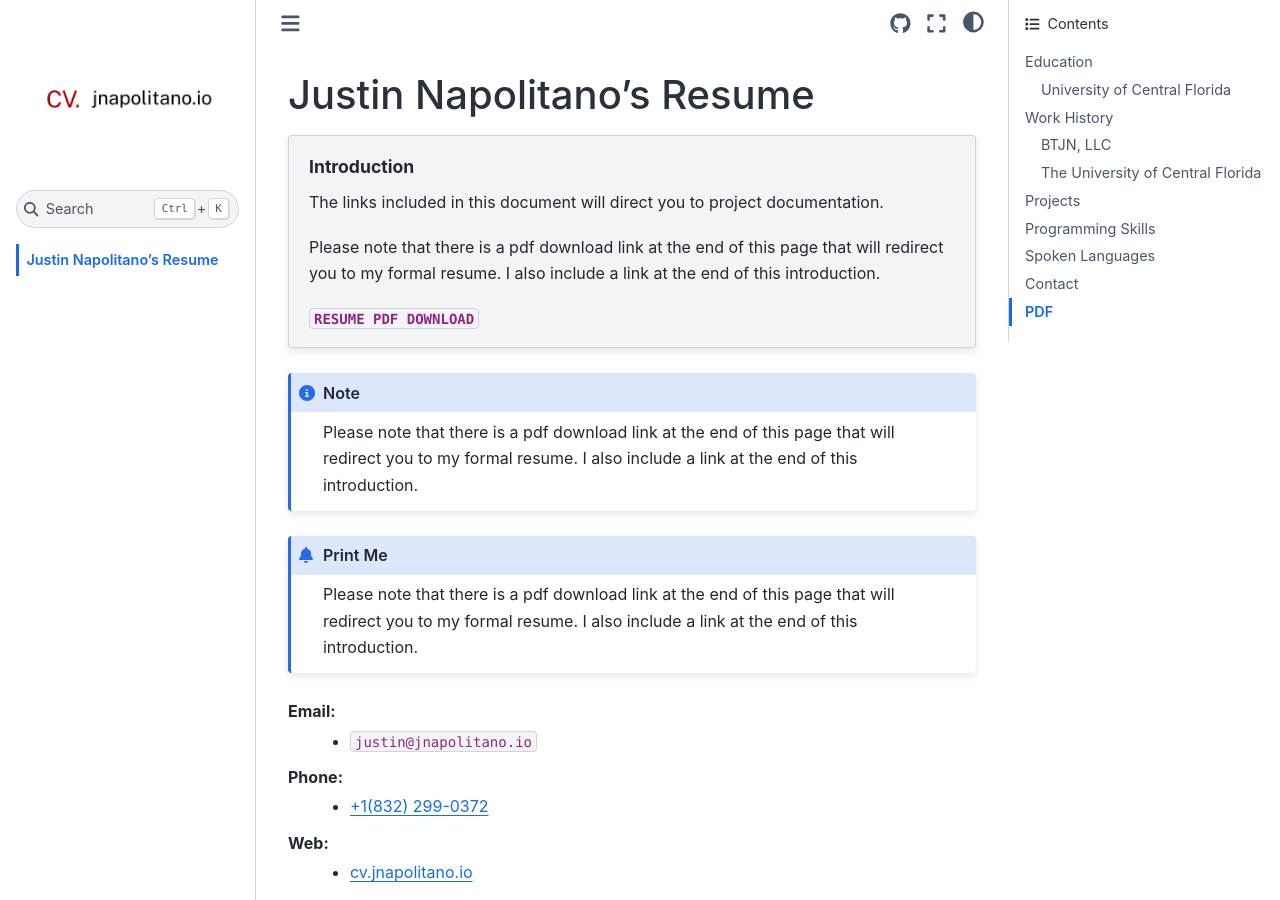
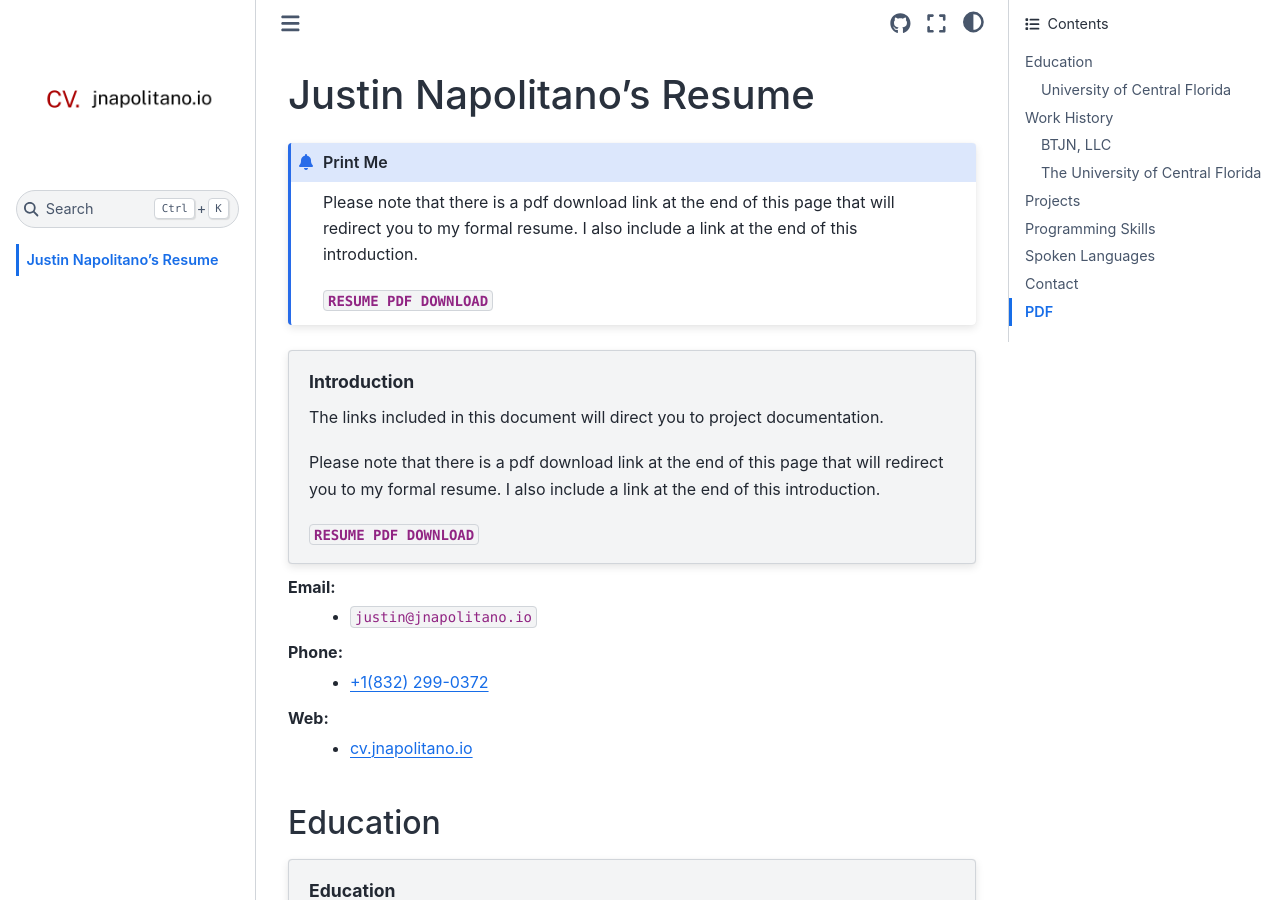
Before and after one commit to justin-napolitano/resume, a Sphinx documentation site: the page built from source/index.rst, in a window 1280 px wide and 900 px high. Built offline with Sphinx 7.4.7 and the Sphinx Book theme 1.1.4, drawn with Linux system fonts in a browser that asks for light colours; cross-references to code outside the pages are shown as plain code.

Commit message:
autocommit on1645895652.111699

```diff
--- a/source/index.rst
+++ b/source/index.rst
@@ -14,14 +19,6 @@
 
     :download:`RESUME PDF DOWNLOAD <pdf/justin_napolitano_resume.pdf>`
 
-.. note::
-
-    Please note that there is a pdf download link at the end of this page that will redirect you to my formal resume. I also include a link at the end of this introduction.
-
-
-.. admonition:: Print Me
-
-    Please note that there is a pdf download link at the end of this page that will redirect you to my formal resume. I also include a link at the end of this introduction.
 
 
 Email:
```
Also changed, not shown: other parts of source/index.rst (+5 -0 lines), 4 other files.
